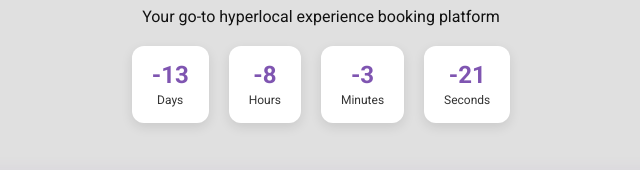
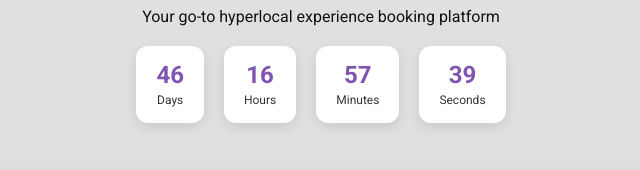
Before and after one commit to sceneBooking/early_access, a plain HTML site: page index.html in a window 1280 px wide. Shown: the part 317-487 px from the top of the page, 319-959 px from the left. Drawn offline with Linux system fonts and the light colour scheme; a web font is replaced by a local one.

Commit message:
Update index.html

```diff
--- a/index.html
+++ b/index.html
@@ -576,9 +576,9 @@
     const cityCountdowns = {
       // Current time is Oct 17, 2025. These dates are in the past or very near.
       // I've kept the original logic but noting the dates.
-      bangalore: new Date("Dec 15, 2025 00:00:00").getTime(),
-      mumbai: new Date("Sept 30, 2025 00:00:00").getTime(), // This will show 'Coming Soon' and negative days
-      pune: new Date("Oct 2, 2025 00:00:00").getTime() // This will show 'Coming Soon' and negative days
+      bangalore: new Date("Feb 12, 2026 00:00:00").getTime(),
+      mumbai: new Date(", 2026 00:00:00").getTime(), // This will show 'Coming Soon' and negative days
+      pune: new Date(", 2026 00:00:00").getTime() // This will show 'Coming Soon' and negative days
     };
 
     // Update countdowns
```
